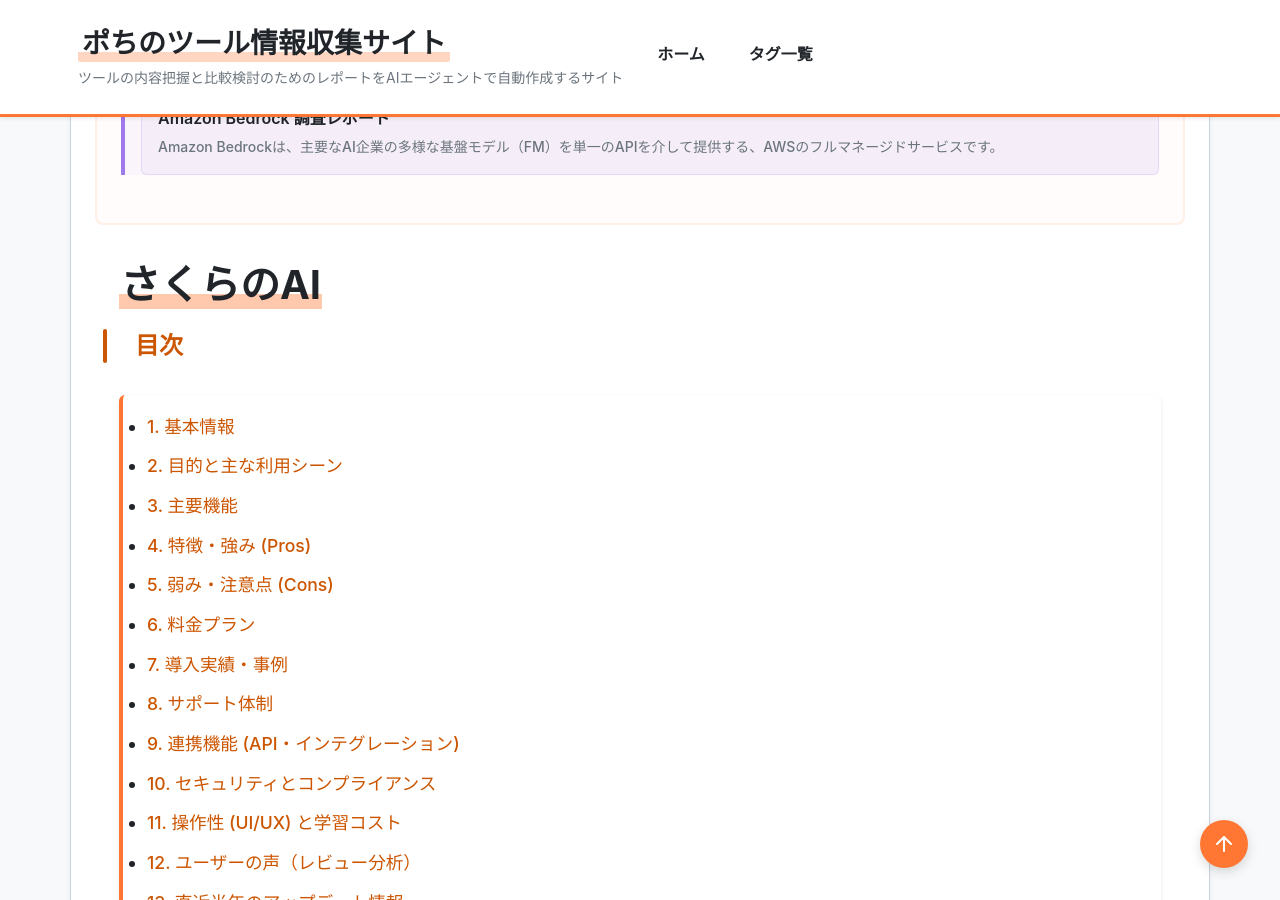
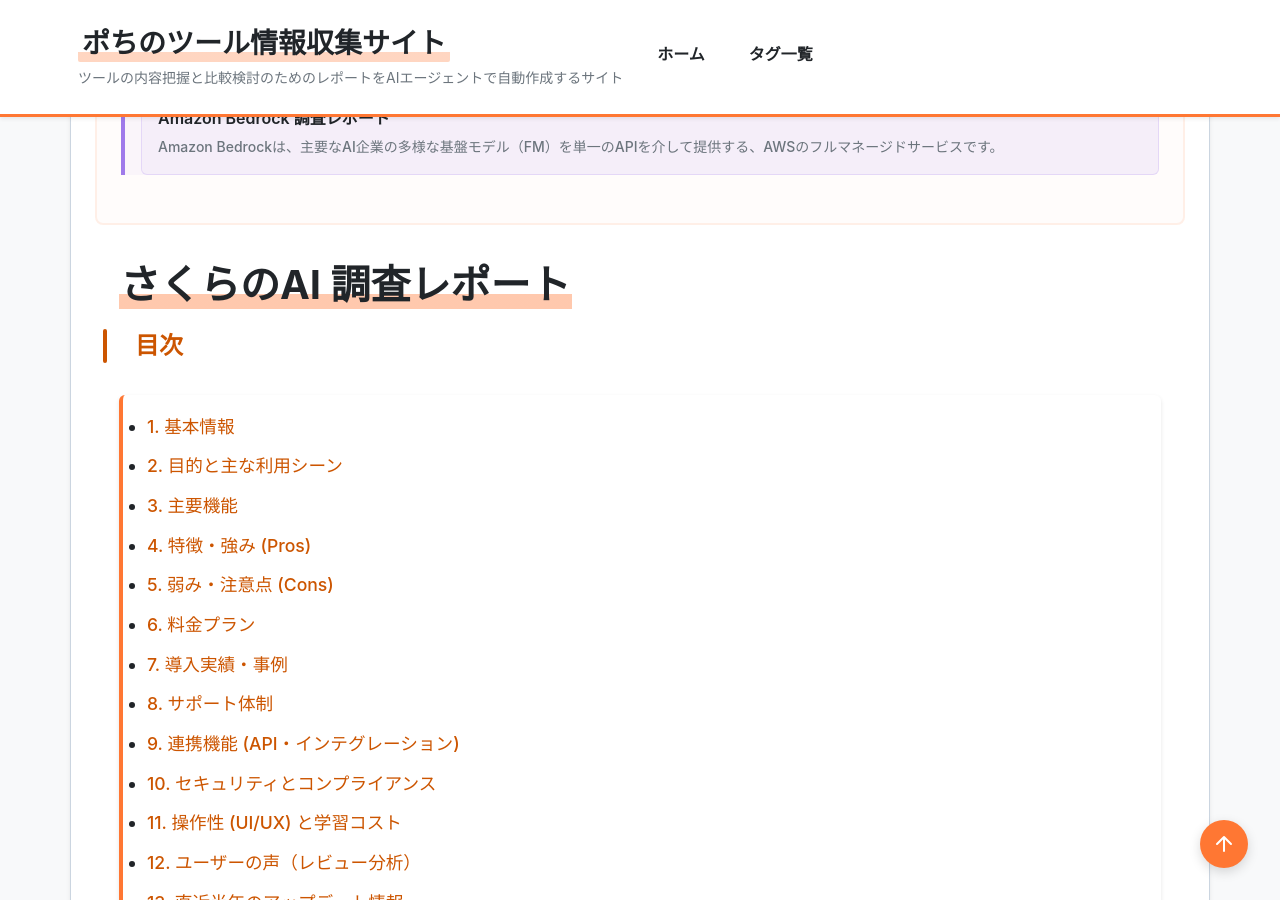
Before and after one commit to aegisfleet/tool-survey-report, a Jekyll site: the page built from _reports/sakura-no-ai.md, in a window 1280 px wide and 900 px high, scrolled down 771 px. Built offline with Jekyll 4.4.1, drawn with Linux system fonts in a browser that asks for light colours.

Commit message:
sakura-no-ai.md の更新

```diff
--- a/_reports/sakura-no-ai.md
+++ b/_reports/sakura-no-ai.md
@@ -21,7 +21,7 @@
     - "Amazon Bedrock"
 ---
 
-# **さくらのAI**
+# **さくらのAI 調査レポート**
 
 ## **1. 基本情報**
 
```
